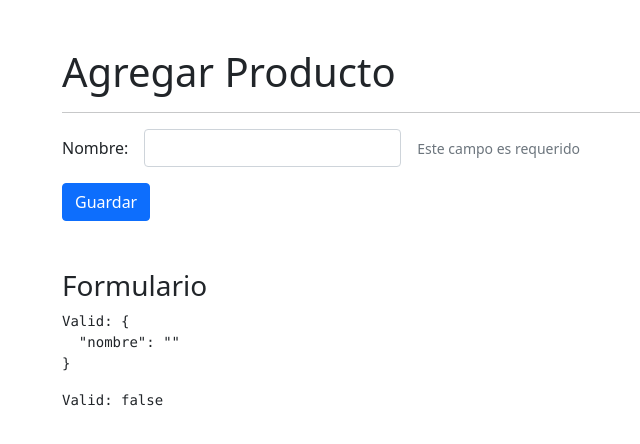
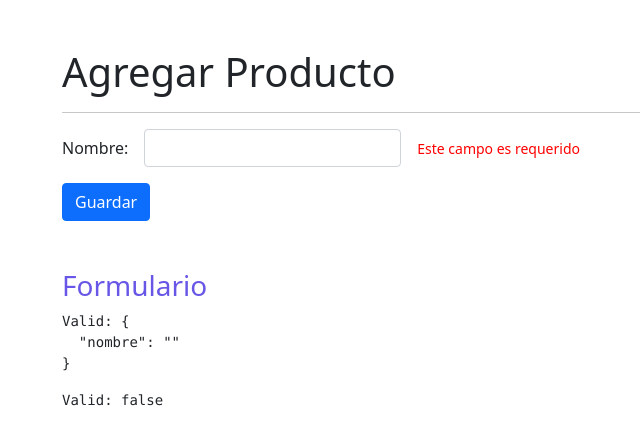
Before and after one commit to AlexGiuliano20/DirectivasApp, an Angular app: page /productos/agregar in a window 1280 px wide. Shown: the top 444 px of the page, without its empty margins (20-660 px from the left). Built offline with nearby package versions, Linux system fonts and the light colour scheme.

Commit message:
Cambiar el color del host

```diff
--- a/src/app/productos/pages/agregar/agregar.component.html
+++ b/src/app/productos/pages/agregar/agregar.component.html
@@ -10,7 +10,10 @@
       <input class="form-control" formControlName="nombre" />
     </div>
     <div class="col-auto">
-      <span class="form-text" error-msg *ngIf="tieneError('nombre')"
+      <span
+        class="form-text"
+        error-msg
+        *ngIf="tieneError('nombre')"
         >Este campo es requerido</span
       >
     </div>
@@ -23,6 +26,6 @@
   </div>
 </form>
 
-<h3 class="mt-5">Formulario</h3>
+<h3 class="mt-5" error-msg color="#6857E6">Formulario</h3>
 <pre>Valid: {{ miFormulario.value | json }}</pre>
 <pre>Valid: {{ miFormulario.valid }}</pre>
--- a/src/app/shared/directives/err-msg.directive.ts
+++ b/src/app/shared/directives/err-msg.directive.ts
@@ -1,10 +1,21 @@
-import { Directive } from '@angular/core';
+import { Directive, ElementRef, Input, OnInit } from '@angular/core';
 
 @Directive({
-  selector: '[appErrMsg]'
+  selector: '[error-msg]',
 })
-export class ErrMsgDirective {
+export class ErrMsgDirective implements OnInit {
+  htmlElement: ElementRef<HTMLElement>;
+  @Input() color: string = 'red';
 
-  constructor() { }
+  constructor(private _el: ElementRef<HTMLElement>) {
+    this.htmlElement = _el;
+  }
 
+  ngOnInit(): void {
+    this.setColor();
+  }
+
+  setColor(): void {
+    this.htmlElement.nativeElement.style.color = this.color;
+  }
 }
```
